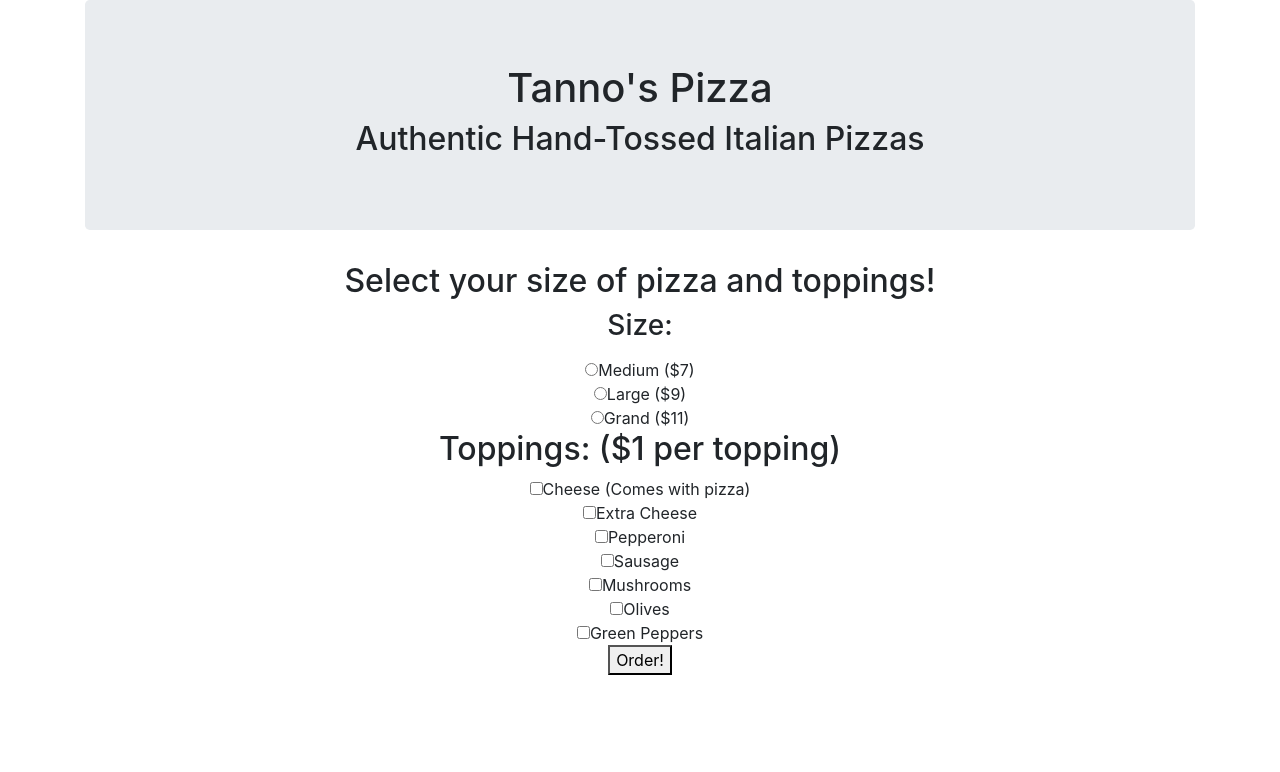
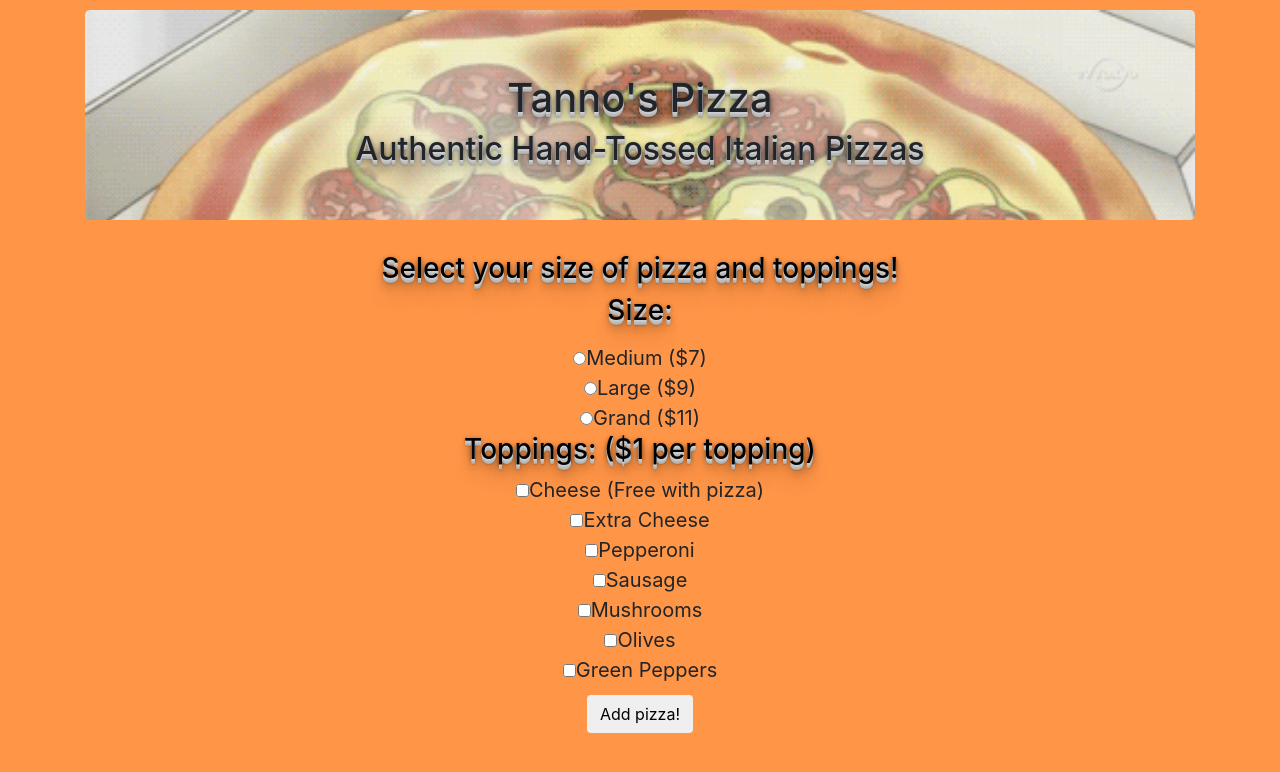
Before and after one commit to claramunro-zz/Weather-API, a plain HTML site: page index.html in a window 1280 px wide. Drawn offline with Linux system fonts and the light colour scheme.

Commit message:
add additional styling and add multiple pizzas to an array

```diff
--- a/css/styles.css
+++ b/css/styles.css
@@ -1,3 +1,48 @@
 body {
     text-align: center;
+    background-color: #FF9547;
+    font-size: 20px;
 }
+
+button {
+    margin: 10px;
+}
+
+.clickable:hover {
+    cursor: pointer;
+}
+.jumbotron {
+    height: 210px;
+    margin-top: 10px;
+    background-image: url("../img/pizza.gif");
+    background-repeat: no-repeat;
+    background-size: cover;
+    text-shadow: 0 1px 0 #ccc,
+               0 2px 0 #c9c9c9,
+               0 3px 0 #bbb,
+               0 4px 0 #b9b9b9,
+               0 5px 0 #aaa,
+               0 6px 1px rgba(0,0,0,.1),
+               0 0 5px rgba(0,0,0,.1),
+               0 1px 3px rgba(0,0,0,.3),
+               0 3px 5px rgba(0,0,0,.2),
+               0 5px 10px rgba(0,0,0,.25),
+               0 10px 10px rgba(0,0,0,.2),
+               0 20px 20px rgba(0,0,0,.15);
+}
+
+.threeD {
+    color: rgb(0, 0, 0);
+    text-shadow: 0 1px 0 #ccc,
+               0 2px 0 #c9c9c9,
+               0 3px 0 #bbb,
+               0 4px 0 #b9b9b9,
+               0 5px 0 #aaa,
+               0 6px 1px rgba(0,0,0,.1),
+               0 0 5px rgba(0,0,0,.1),
+               0 1px 3px rgba(0,0,0,.3),
+               0 3px 5px rgba(0,0,0,.2),
+               0 5px 10px rgba(0,0,0,.25),
+               0 10px 10px rgba(0,0,0,.2),
+               0 20px 20px rgba(0,0,0,.15);
+}
--- a/index.html
+++ b/index.html
@@ -12,25 +12,23 @@
             <h1>Tanno's Pizza</h1>
             <h2>Authentic Hand-Tossed Italian Pizzas</h2>
         </div>
-        <h2>Select your size of pizza and toppings!</h2>
+        <h3 class="threeD">Select your size of pizza and toppings!</h3>
         <form id="pizzaOrder">
-            <label class="size"><h3>Size:</h3></label><br>
+            <label class="size"><h3 class="threeD">Size:</h3></label><br>
             <input type="radio" name="size" value="Medium">Medium ($7)<br>
             <input type="radio" name="size" value="Large">Large ($9)<br>
             <input type="radio" name="size" value="Grand">Grand ($11)<br>
-            <h2>Toppings: ($1 per topping)</h2>
-            <input id="id_1" type="checkbox" name="toppings" value="Cheese">Cheese (Comes with pizza)<br>
-            <input id="id_2" type="checkbox" name="toppings" value="Extracheese">Extra Cheese<br>
+            <h3 class="threeD">Toppings: ($1 per topping)</h3>
+            <input id="id_1" type="checkbox" name="toppings" value="Cheese">Cheese (Free with pizza)<br>
+            <input id="id_2" type="checkbox" name="toppings" value="ExtraCheese">Extra Cheese<br>
             <input id="id_3" type="checkbox" name="toppings" value="Pepperoni">Pepperoni<br>
             <input id="id_4" type="checkbox" name="toppings" value="Sausage">Sausage<br>
-            <input id="id_5" type="checkbox" name="toppings" value="Mushroom">Mushrooms<br>
-            <input id="id_6" type="checkbox" name="toppings" value="Olive">Olives<br>
-            <input id="id_7"  type="checkbox" name="toppings" value="Greenpepper">Green Peppers<br>
-            <button type="submit" id="orderButton">Order!</button>
+            <input id="id_5" type="checkbox" name="toppings" value="Mushrooms">Mushrooms<br>
+            <input id="id_6" type="checkbox" name="toppings" value="Olives">Olives<br>
+            <input id="id_7"  type="checkbox" name="toppings" value="GreenPeppers">Green Peppers<br>
+            <button class="btn" type="submit" id="orderButton">Add pizza!</button>
         </form>
-        <div id="output">
-
-        </div>
+        <h4 class="clickable" id="output"></h4>
     </div>
 </body>
 </html>
--- a/js/scripts.js
+++ b/js/scripts.js
@@ -5,6 +5,8 @@ function Pizza(size, toppings, price) {
     this.price = 0,
     this.toppingsPrice = 0
 }
+
+var multiplePizzas = [];
 
 Pizza.prototype.addToppings = function (topping) {
     this.toppings.push(topping);
@@ -41,8 +43,10 @@ Pizza.prototype.pizzaCost = function () {
 }
 
 Pizza.prototype.showFullPrice = function () {
-    return "Your order came to $" + this.price + ". Click to see order";
+    return "Your order came to $" + this.price + ". Click here to see order";
 }
+
+
 
 // User Interface Logic
 $(document).ready(function() {
@@ -54,15 +58,23 @@ $(document).ready(function() {
             inputtedToppings.push($(this).val());
         });
         var newPizza = new Pizza(inputtedSize, inputtedToppings);
+        multiplePizzas.push(newPizza);
+        console.log(multiplePizzas);
         newPizza.addToppings(inputtedToppings);
         newPizza.sizeLogic();
         newPizza.toppingsCost();
         newPizza.pizzaCost();
-        $("#output").text(newPizza.showFullPrice());
-        $("#output").click(function (event) {
-            event.preventDefault();
-            $("#output").html("Size: " + newPizza.size + "<br/>" + "Toppings: " + newPizza.toppings);
+        if (!inputtedSize) {
+            alert("Please select your pizza size");
+        } else {
+            $("#output").text(newPizza.showFullPrice());
+        }
+        $("#output").click(function () {
+            $("#output").html("Size: " + newPizza.size + "<br/>" + "Toppings: " + newPizza.toppings + "<br/> Price: $" + newPizza.price);
+            $("#output").removeClass("clickable");
         });
-        console.log(newPizza);
+        multiplePizzas.forEach(function() {
+            console.log();
+        });
     });
 });
```
Also changed, not shown: img/pikapizza.png (added), img/pizza.gif (added), img/pizza2.gif (added).
